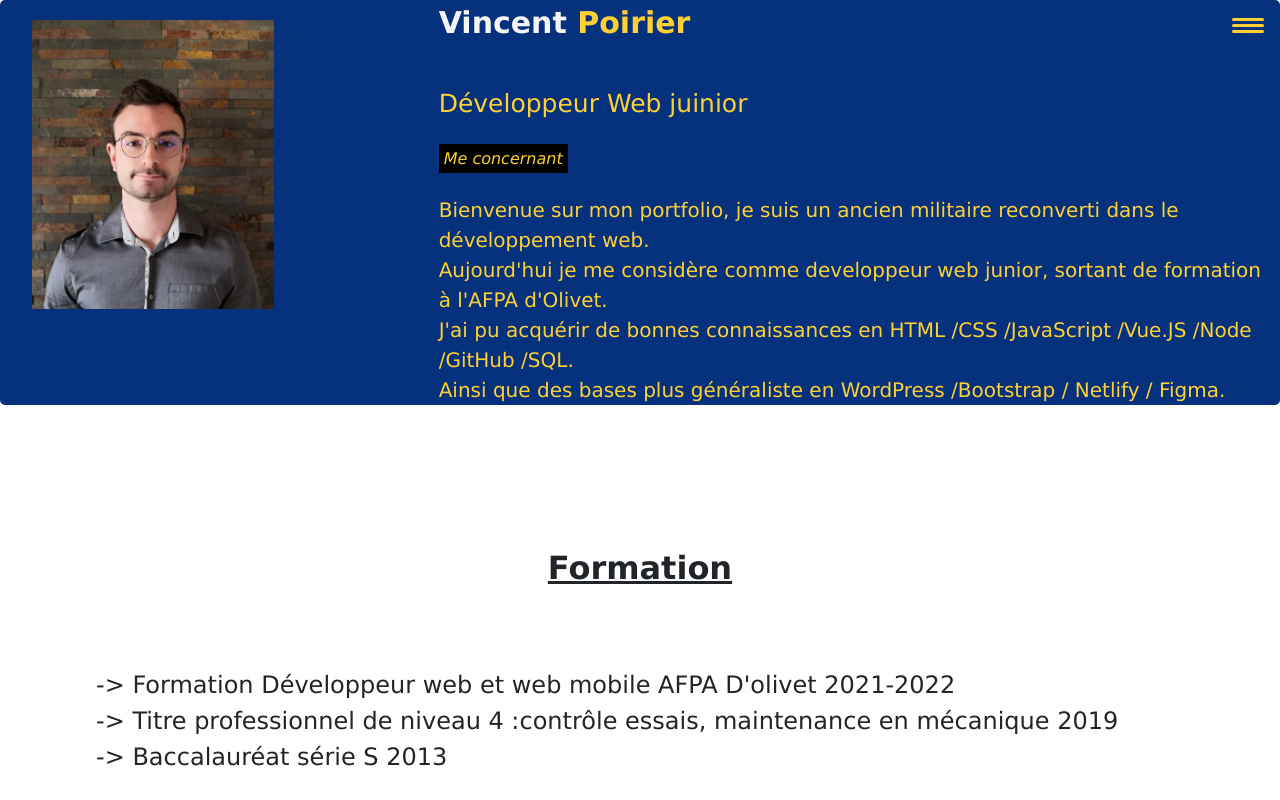
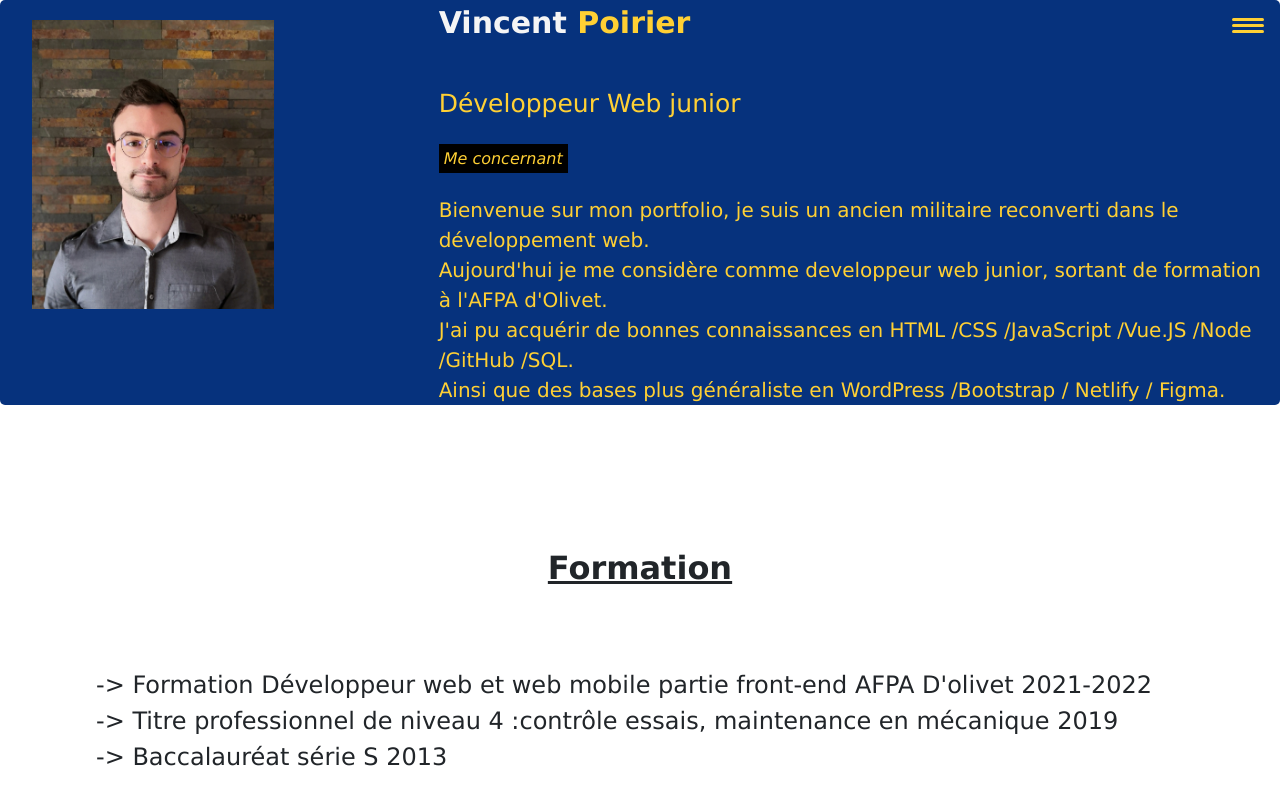
Before and after one commit to Vince-22/Portfolio-Poirier-Vincent, a plain HTML site: page index.html in a window 1280 px wide. Shown: the top 800 px of the page. Drawn offline with nearby package versions, Linux system fonts and the light colour scheme; some packages are replaced by stand-ins of ours; a script that the page names is missing; a web font is replaced by a local one.

Commit message:
front end

```diff
--- a/index.html
+++ b/index.html
@@ -23,7 +23,7 @@
                         <p>
                             <strong style="color: whitesmoke;">Vincent  </strong>  <strong style="color:#FFD034;">  Poirier</strong>
                         </p> <br>
-                        <span id="stage">Développeur Web juinior</span><br> <br>
+                        <span id="stage">Développeur Web junior</span><br> <br>
                         <i class="meconcernant">Me concernant</i> <br><br>
                         <span>
                             Bienvenue sur mon portfolio, je suis un ancien militaire reconverti dans le développement web. <br>
@@ -53,7 +53,7 @@
         <h2><strong>Formation</strong> </h2>
         <div id="formation">
             <ul>
-                <li>-> Formation Développeur web et web mobile AFPA D'olivet 2021-2022</li>
+                <li>-> Formation Développeur web et web mobile partie front-end AFPA D'olivet 2021-2022</li>
                 <li>-> Titre professionnel de niveau 4 :contrôle essais, maintenance en mécanique  2019 </li>
                 <li>-> Baccalauréat série S  2013</li>
             </ul>
```
